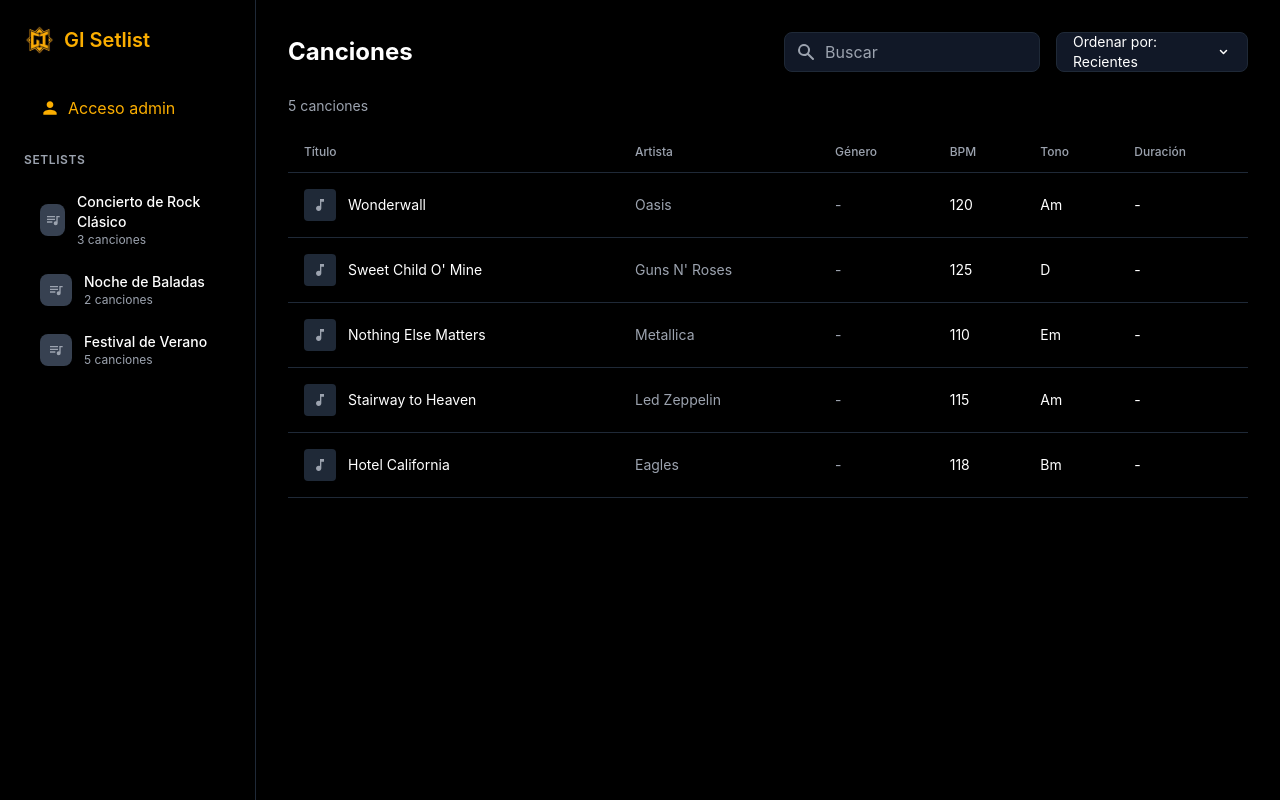
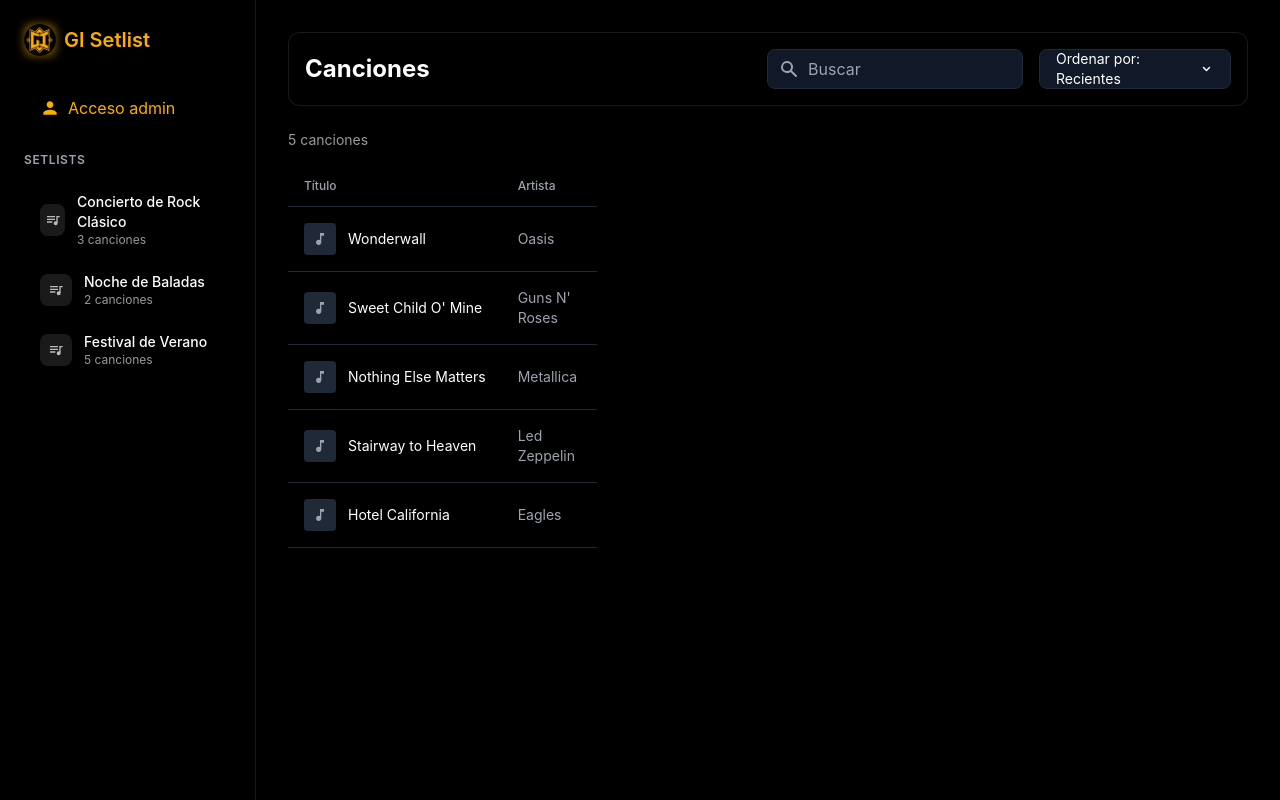
Before and after one commit to KronnicxZ/GISetlist, a React (Create React App) app: page / in a window 1280 px wide. Built offline with nearby package versions, Linux system fonts and the light colour scheme.

Commit message:
feat: agregar efectos de glassmorphism a la interfaz

```diff
--- a/src/App.js
+++ b/src/App.js
@@ -152,20 +152,22 @@ function App() {
 
       {/* Menú lateral y móvil */}
       <div className="md:relative">
-        <div className={`w-64 fixed h-full bg-black border-r border-gray-800 transform transition-transform duration-200 ease-in-out ${
+        <div className={`w-64 fixed h-full backdrop-blur-xl bg-black/80 border-r border-white/10 transform transition-transform duration-200 ease-in-out ${
           showMobileMenu ? 'translate-x-0' : '-translate-x-full md:translate-x-0'
         } z-50`}>
           <div className="p-6">
             <div className="flex items-center justify-between mb-8">
               <div className="flex items-center space-x-2">
-                <img src="/favicon.png" alt="GI Logo" className="w-8 h-8" />
+                <div className="relative">
+                  <div className="absolute inset-0 bg-[#FBAE00] blur-sm rounded-lg opacity-50"></div>
+                  <img src="/favicon.png" alt="GI Logo" className="w-8 h-8 relative z-10" />
+                </div>
                 <span className="text-xl font-semibold text-[#FBAE00]">GI Setlist</span>
               </div>
               <button
                 className="md:hidden text-gray-400 hover:text-white"
                 onClick={() => {
                   setShowMobileMenu(false);
-                  // No reseteamos el setlist seleccionado al cerrar el menú
                 }}
               >
                 <svg className="w-6 h-6" viewBox="0 0 24 24">
@@ -240,8 +242,10 @@ function App() {
                   {setlists.map((setlist) => (
                     <div
                       key={setlist.id}
-                      className={`flex items-center justify-between group px-4 py-2 rounded-lg hover:bg-gray-800 ${
-                        selectedSetlist?.id === setlist.id ? 'bg-gray-800' : ''
+                      className={`flex items-center justify-between group px-4 py-2 rounded-lg backdrop-blur-sm transition-all duration-200 ${
+                        selectedSetlist?.id === setlist.id
+                          ? 'bg-white/20 shadow-lg shadow-white/10'
+                          : 'hover:bg-white/10'
                       } cursor-pointer`}
                     >
                       <div
@@ -251,14 +255,14 @@ function App() {
                           setShowMobileMenu(false);
                         }}
                       >
-                        <div className="w-8 h-8 bg-gray-700 rounded-lg flex items-center justify-center">
-                          <svg className="w-4 h-4 text-gray-400" viewBox="0 0 24 24">
+                        <div className="w-8 h-8 bg-white/10 backdrop-blur-sm rounded-lg flex items-center justify-center">
+                          <svg className="w-4 h-4 text-white/70" viewBox="0 0 24 24">
                             <path fill="currentColor" d="M15,6H3V8H15V6M15,10H3V12H15V10M3,16H11V14H3V16M17,6V14.18C16.69,14.07 16.35,14 16,14A3,3 0 0,0 13,17A3,3 0 0,0 16,20A3,3 0 0,0 19,17V8H22V6H17Z"/>
                           </svg>
                         </div>
                         <div>
                           <div className="text-sm font-medium text-white">{setlist.name}</div>
-                          <div className="text-xs text-gray-400">{setlist.songs.length} canciones</div>
+                          <div className="text-xs text-white/60">{setlist.songs.length} canciones</div>
                         </div>
                       </div>
                       {isAdmin && (
@@ -268,7 +272,7 @@ function App() {
                               e.stopPropagation();
                               setOpenMenuId(openMenuId === setlist.id ? null : setlist.id);
                             }}
-                            className="p-2 text-gray-400 hover:text-white rounded-full hover:bg-gray-700"
+                            className="p-2 text-white/70 hover:text-white rounded-full hover:bg-white/10 backdrop-blur-sm transition-all duration-200"
                           >
                             <svg className="w-5 h-5" viewBox="0 0 24 24">
                               <path fill="currentColor" d="M12,16A2,2 0 0,1 14,18A2,2 0 0,1 12,20A2,2 0 0,1 10,18A2,2 0 0,1 12,16M12,10A2,2 0 0,1 14,12A2,2 0 0,1 12,14A2,2 0 0,1 10,12A2,2 0 0,1 12,10M12,4A2,2 0 0,1 14,6A2,2 0 0,1 12,8A2,2 0 0,1 10,6A2,2 0 0,1 12,4Z"/>
@@ -276,7 +280,7 @@ function App() {
                           </button>
                           {openMenuId === setlist.id && (
                             <div
-                              className="absolute right-0 mt-1 w-48 bg-gray-900 border border-gray-700 rounded-lg shadow-lg z-50 py-1"
+                              className="absolute right-0 mt-1 w-48 backdrop-blur-xl bg-black/90 border border-white/10 rounded-lg shadow-lg shadow-black/50 z-50 py-1"
                             >
                               <button
                                 onClick={(e) => {
@@ -285,7 +289,7 @@ function App() {
                                   setShowSetlistForm(true);
                                   setOpenMenuId(null);
                                 }}
-                                className="w-full px-4 py-2 text-sm text-left text-white hover:bg-gray-800 flex items-center space-x-2"
+                                className="w-full px-4 py-2 text-sm text-left text-white hover:bg-white/10 transition-colors duration-200 flex items-center space-x-2"
                               >
                                 <svg className="w-4 h-4" viewBox="0 0 24 24">
                                   <path fill="currentColor" d="M3 17.25V21h3.75L17.81 9.94l-3.75-3.75L3 17.25zM20.71 7.04c.39-.39.39-1.02 0-1.41l-2.34-2.34c-.39-.39-1.02-.39-1.41 0l-1.83 1.83 3.75 3.75 1.83-1.83z"/>
@@ -298,7 +302,7 @@ function App() {
                                   handleDeleteSetlist(setlist.id);
                                   setOpenMenuId(null);
                                 }}
-                                className="w-full px-4 py-2 text-sm text-left text-white hover:bg-gray-800 flex items-center space-x-2"
+                                className="w-full px-4 py-2 text-sm text-left text-white hover:bg-white/10 transition-colors duration-200 flex items-center space-x-2"
                               >
                                 <svg className="w-4 h-4" viewBox="0 0 24 24">
                                   <path fill="currentColor" d="M6 19c0 1.1.9 2 2 2h8c1.1 0 2-.9 2-2V7H6v12zM19 4h-3.5l-1-1h-5l-1 1H5v2h14V4z"/>
@@ -321,10 +325,10 @@ function App() {
       {/* Contenido principal */}
       <div className="flex-1 md:ml-64">
         <div className="p-4 md:p-8">
-          <div className="flex flex-col md:flex-row justify-between items-start md:items-center gap-4 mb-6">
+          <div className="flex flex-col md:flex-row justify-between items-start md:items-center gap-4 mb-6 backdrop-blur-md bg-black/30 p-4 rounded-xl border border-white/10">
             <div className="flex items-center">
               <button
-                className="md:hidden mr-4 text-gray-400"
+                className="md:hidden mr-4 text-white/70 hover:text-white"
                 onClick={() => setShowMobileMenu(true)}
               >
                 <svg className="w-6 h-6" viewBox="0 0 24 24">
@@ -332,13 +336,13 @@ function App() {
                 </svg>
               </button>
               <div className="flex items-center space-x-4">
-                <h1 className="text-2xl font-bold">
+                <h1 className="text-2xl font-bold text-white">
                   {selectedSetlist ? selectedSetlist.name : 'Canciones'}
                 </h1>
                 {selectedSetlist && (
                   <button
                     onClick={() => setSelectedSetlist(null)}
-                    className="text-gray-400 hover:text-white"
+                    className="text-white/70 hover:text-white transition-colors duration-200"
                   >
                     <svg className="w-5 h-5" viewBox="0 0 24 24">
                       <path fill="currentColor" d="M19 6.41L17.59 5 12 10.59 6.41 5 5 6.41 10.59 12 5 17.59 6.41 19 12 13.41 17.59 19 19 17.59 13.41 12z"/>
@@ -349,7 +353,9 @@ function App() {
             </div>
             <div className="w-full md:w-auto flex items-stretch gap-4">
               <div className="flex-1 md:w-64">
+                <div className="relative">
                   <SearchBar onSearch={setSearchTerm} />
+                </div>
               </div>
               <div className="w-48">
                 <SortFilter onSortChange={setSortBy} />
@@ -360,7 +366,7 @@ function App() {
                     setEditingSong(null);
                     setShowSongForm(true);
                   }}
-                  className="h-10 bg-[#FBAE00] text-black px-4 rounded-lg font-medium flex items-center whitespace-nowrap hover:bg-[#ffc03d]"
+                  className="h-10 bg-[#FBAE00] text-black px-4 rounded-lg font-medium flex items-center whitespace-nowrap hover:bg-[#ffc03d] transition-colors duration-200 backdrop-blur-sm"
                 >
                   <span className="mr-1">+</span>
                   Nueva
@@ -369,10 +375,11 @@ function App() {
             </div>
           </div>
 
-          <div className="text-sm text-gray-400 mb-4">
+          <div className="text-sm text-white/60 mb-4">
             {filteredSongs.length} canciones
           </div>
 
+          <div className="grid gap-4 grid-cols-1 md:grid-cols-2 lg:grid-cols-3">
             <SongList
               songs={filteredSongs}
               onSongSelect={setSelectedSong}
@@ -384,6 +391,7 @@ function App() {
               setlists={isAdmin ? setlists : null}
               onAddToSetlist={handleAddToSetlist}
             />
+          </div>
         </div>
       </div>
 
```
Lines whose indentation alone changed are shown as unchanged.
